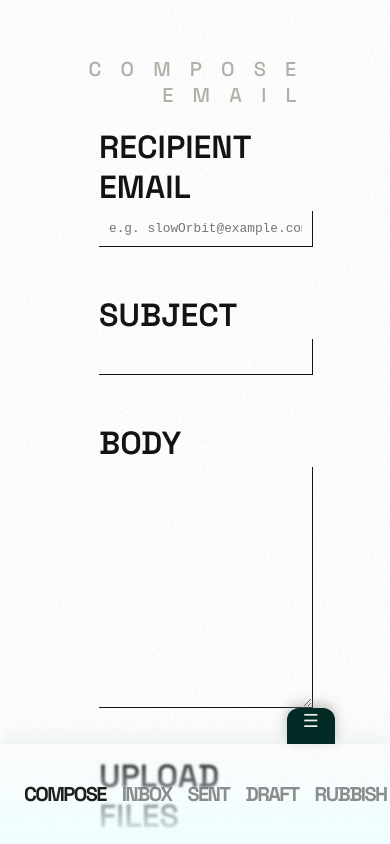
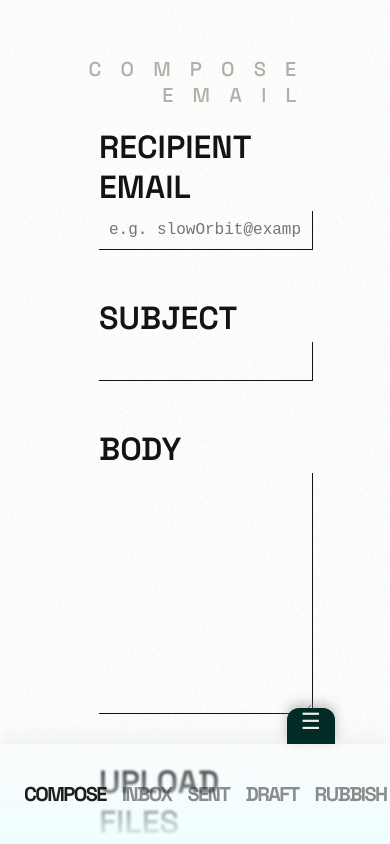
Before and after one commit to sloworbitC/pending___sender, a website: page index.html in a window 390 px wide. Drawn offline with Linux system fonts and the light colour scheme; a web font is replaced by a local one.

Commit message:
Update style.css

```diff
--- a/style.css
+++ b/style.css
@@ -771,9 +771,6 @@ select#select-doc:not(.hidden) {
 }
 
  @media (max-width: 1100px) {
-    body{
-    font-size: 0.8rem;
-    }
 
     .form-field {
         position: static;
```
